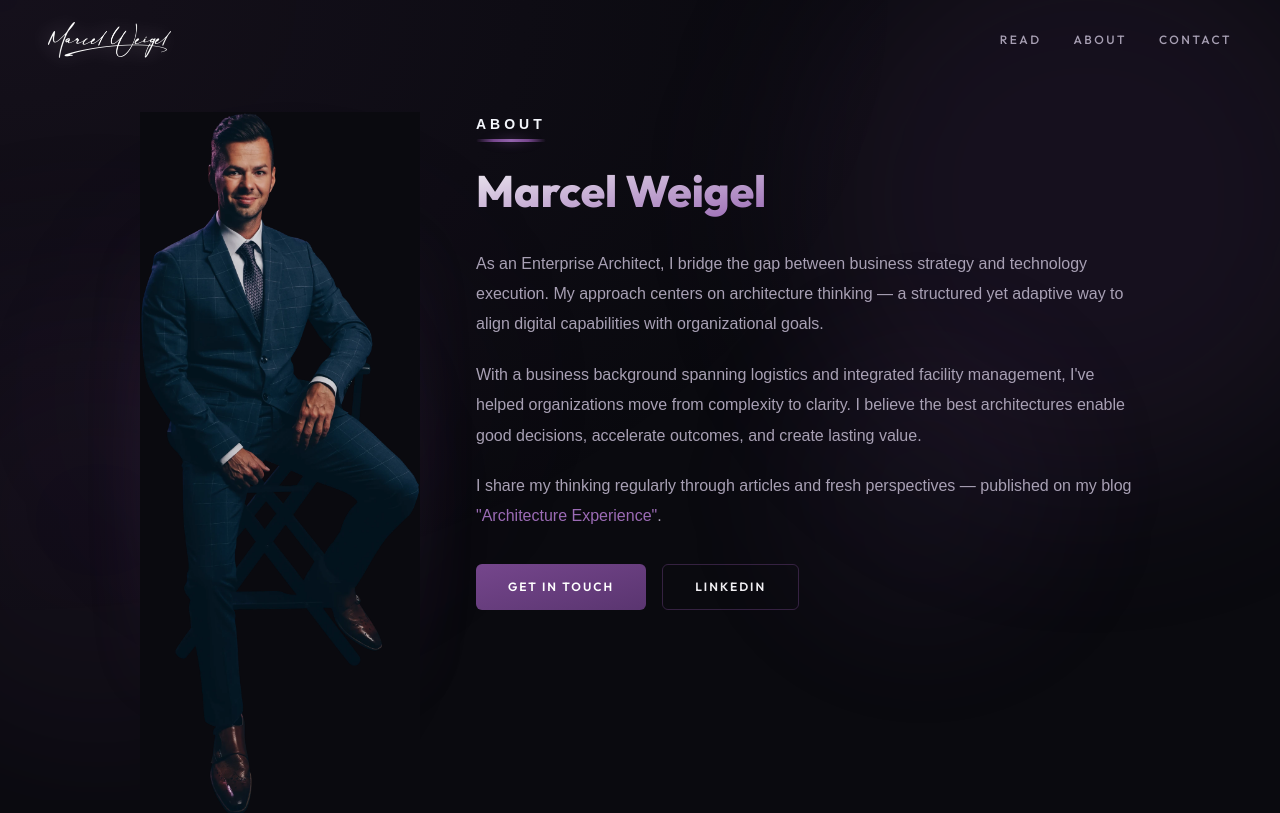
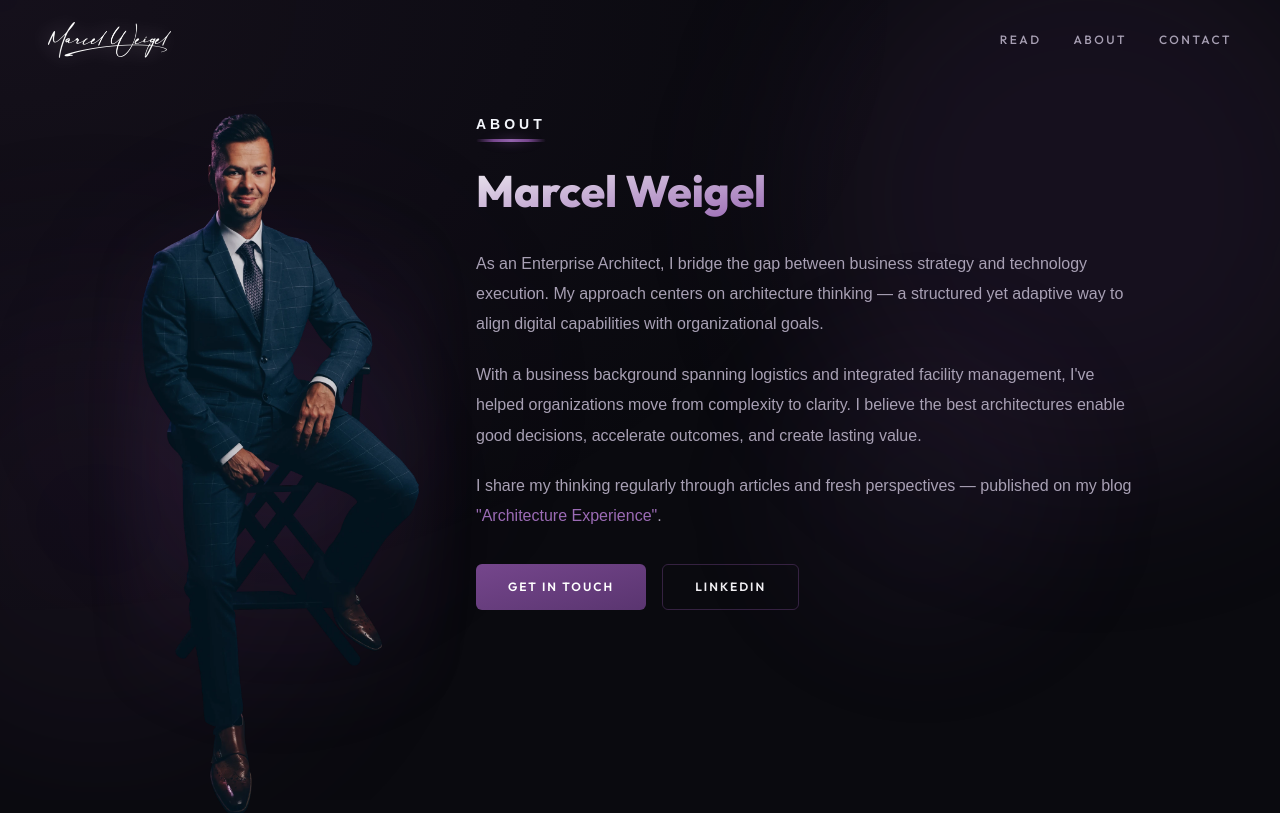
Before and after one commit to MW919/marcel-weigel-website, a Next.js app: page /about in a window 1280 px wide. Shown: the top 813 px of the page. Built offline with nearby package versions, Linux system fonts and the light colour scheme; a web font is replaced by a local one.

Commit message:
Add files via upload

```diff
--- a/app/about/page.js
+++ b/app/about/page.js
@@ -22,12 +22,12 @@ export default function AboutPage() {
             {/* Photo */}
             <AnimatedSection>
               <div className="relative mx-auto md:mx-0 w-[200px] md:w-full">
-                <div className="relative overflow-hidden bg-brand-bg">
+                <div className="relative overflow-hidden">
                   <picture>
-                    <source srcSet="/images/about-photo-mobile.webp?v=3" media="(max-width: 768px)" type="image/webp" />
-                    <source srcSet="/images/about-photo.webp?v=3" type="image/webp" />
+                    <source srcSet="/images/about-photo-mobile.webp?v=4" media="(max-width: 768px)" type="image/webp" />
+                    <source srcSet="/images/about-photo.webp?v=4" type="image/webp" />
                     <img
-                      src="/images/about-photo.png?v=3"
+                      src="/images/about-photo.png?v=4"
                       alt="Marcel Weigel"
                       className="w-full h-auto object-contain"
                     />
```
